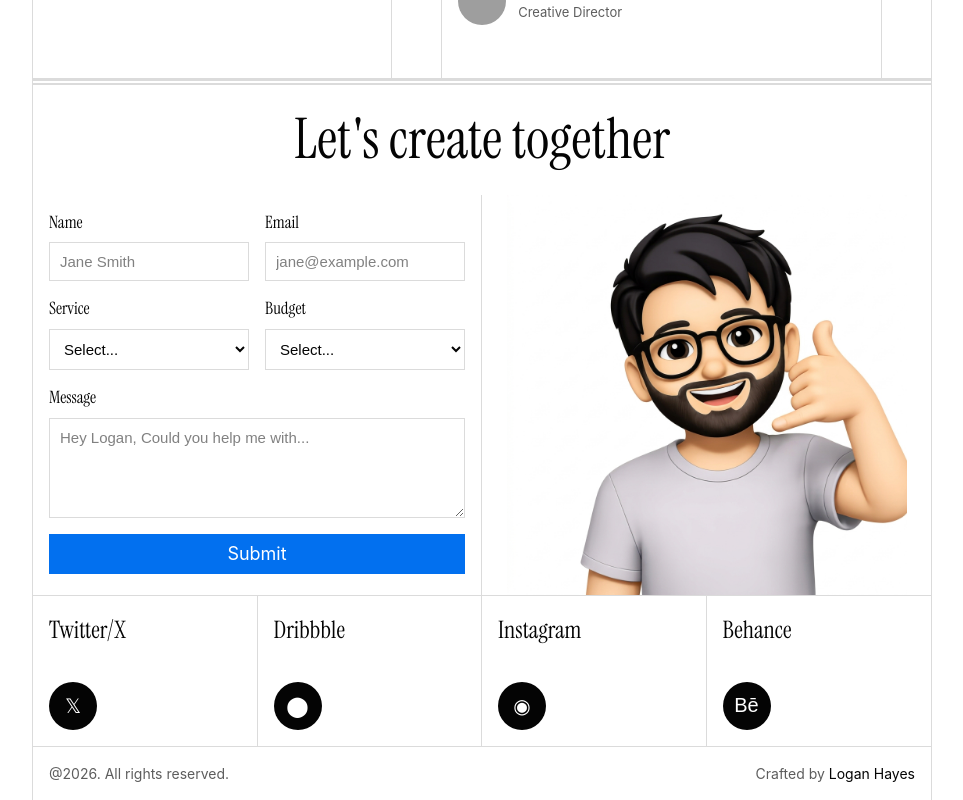
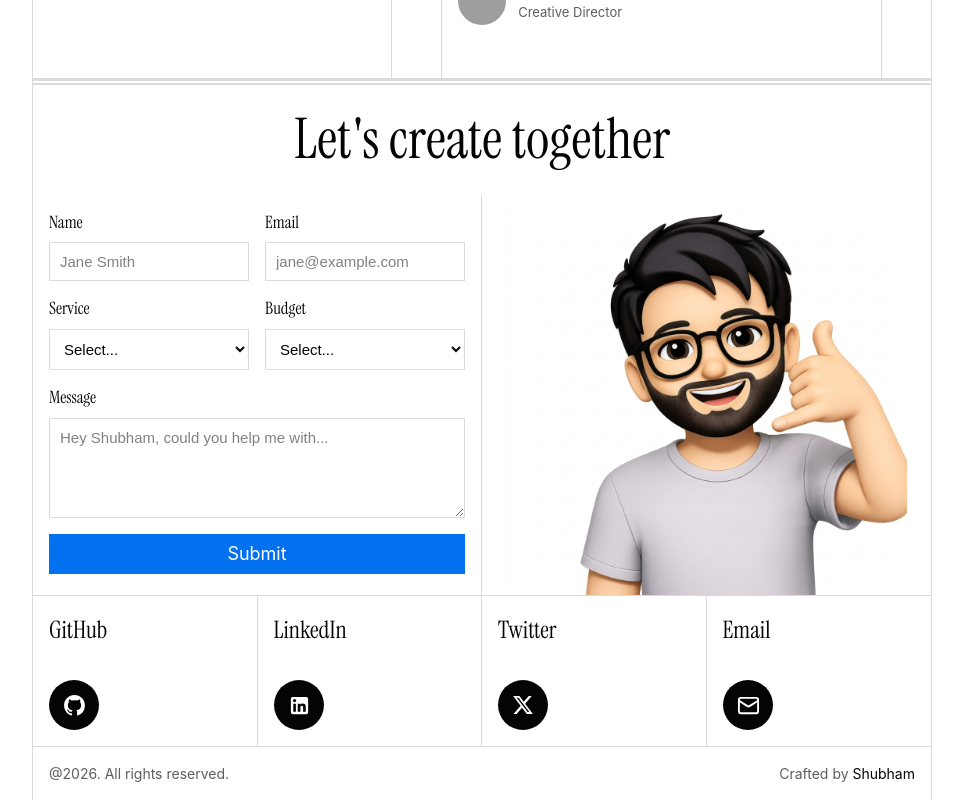
Before and after one commit to Shubham9528/Codefolio-2.0, a React (Vite) app in the folder Frontend/: page / in a window 1280 px wide. Shown: the part 5691-6491 px from the top of the page, without its empty margins (158-1121 px from the left). Built offline with nearby package versions, Linux system fonts and the light colour scheme; grey boxes are pictures that could not be loaded; a web font is replaced by a local one.

Commit message:
footer section changes

```diff
--- a/Frontend/src/components/layout/Footer.jsx
+++ b/Frontend/src/components/layout/Footer.jsx
@@ -1,9 +1,11 @@
+import { personalInfo } from "../../data/portfolioData";
+
 export function Footer() {
   return (
     <footer className="site-footer">
       <span>@{new Date().getFullYear()}. All rights reserved.</span>
       <span>
-        Crafted by <strong>Logan Hayes</strong>
+        Crafted by <strong>{personalInfo.name}</strong>
       </span>
     </footer>
   );
--- a/Frontend/src/components/sections/Contact.jsx
+++ b/Frontend/src/components/sections/Contact.jsx
@@ -3,6 +3,45 @@
 import { Button } from "../ui/Button";
 import { services, socialLinks, personalInfo } from "../../data/portfolioData";
 import contactImg from "/contact.png";
+
+function SocialIcon({ name }) {
+  const key = name?.toLowerCase();
+  switch (key) {
+    case "github":
+      return (
+        <svg width="25" height="25" viewBox="0 0 24 24" fill="currentColor" aria-hidden="true">
+          <path
+            fillRule="evenodd"
+            clipRule="evenodd"
+            d="M12 2C6.477 2 2 6.484 2 12.017c0 4.425 2.865 8.18 6.839 9.504.5.092.682-.217.682-.483 0-.237-.008-.868-.013-1.703-2.782.605-3.369-1.343-3.369-1.343-.454-1.158-1.11-1.466-1.11-1.466-.908-.62.069-.608.069-.608 1.003.07 1.53 1.032 1.53 1.032.892 1.53 2.341 1.088 2.91.832.092-.647.35-1.088.636-1.338-2.22-.253-4.555-1.113-4.555-4.951 0-1.093.39-1.988 1.029-2.688-.103-.253-.446-1.272.098-2.65 0 0 .84-.27 2.75 1.026A9.564 9.564 0 0112 6.844c.85.004 1.705.115 2.504.337 1.909-1.296 2.747-1.027 2.747-1.027.546 1.379.202 2.398.1 2.651.64.7 1.028 1.595 1.028 2.688 0 3.848-2.339 4.695-4.566 4.943.359.309.678.92.678 1.855 0 1.338-.012 2.419-.012 2.747 0 .268.18.58.688.482A10.019 10.019 0 0022 12.017C22 6.484 17.522 2 12 2z"
+          />
+        </svg>
+      );
+    case "linkedin":
+      return (
+        <svg width="23" height="23" viewBox="0 0 24 24" fill="currentColor" aria-hidden="true">
+          <path d="M19 3a2 2 0 0 1 2 2v14a2 2 0 0 1-2 2H5a2 2 0 0 1-2-2V5a2 2 0 0 1 2-2h14m-.5 15.5v-5.3a3.26 3.26 0 0 0-3.26-3.26c-.85 0-1.84.52-2.28 1.3v-1.11h-2.79v8.37h2.79v-4.93c0-.77.62-1.4 1.39-1.4a1.4 1.4 0 0 1 1.4 1.4v4.93h2.75M6.88 8.56a1.68 1.68 0 0 0 1.68-1.68c0-.93-.75-1.69-1.68-1.69a1.69 1.69 0 0 0-1.69 1.69c0 .93.76 1.68 1.69 1.68m1.39 9.94v-8.37H5.5v8.37h2.77z" />
+        </svg>
+      );
+    case "twitter":
+    case "x":
+      return (
+        <svg width="22" height="22" viewBox="0 0 24 24" fill="currentColor" aria-hidden="true">
+          <path d="M18.244 2.25h3.308l-7.227 8.26 8.502 11.24H16.17l-5.214-6.817L4.99 21.75H1.68l7.73-8.835L1.254 2.25H8.08l4.713 6.231zm-1.161 17.52h1.833L7.084 4.126H5.117z" />
+        </svg>
+      );
+    case "email":
+    case "mail":
+      return (
+        <svg width="23" height="23" viewBox="0 0 24 24" fill="none" stroke="currentColor" strokeWidth="2" strokeLinecap="round" strokeLinejoin="round" aria-hidden="true">
+          <rect width="20" height="16" x="2" y="4" rx="2" />
+          <path d="m22 7-8.97 5.7a1.94 1.94 0 0 1-2.06 0L2 7" />
+        </svg>
+      );
+    default:
+      return null;
+  }
+}
 
 export function Contact() {
   const [sent, setSent] = useState(false);
@@ -69,7 +108,7 @@
             Message
             <textarea
               name="message"
-              placeholder="Hey Logan, Could you help me with..."
+              placeholder="Hey Shubham, could you help me with..."
               required
             />
           </label>
@@ -86,12 +125,22 @@
       </div>
 
       <div className="social-grid">
-        {socialLinks.map((s) => (
-          <a href={s.url} target="_blank" rel="noreferrer" key={s.label}>
-            <span>{s.label}</span>
-            <span className="social-icon">{s.symbol}</span>
-          </a>
-        ))}
+        {socialLinks.map((s) => {
+          const isMail = s.url?.startsWith("mailto:");
+          return (
+            <a
+              href={s.url}
+              target={isMail ? undefined : "_blank"}
+              rel={isMail ? undefined : "noreferrer"}
+              key={s.label}
+            >
+              <span>{s.label}</span>
+              <span className="social-icon">
+                <SocialIcon name={s.iconName || s.label} />
+              </span>
+            </a>
+          );
+        })}
       </div>
     </section>
   );
--- a/Frontend/src/data/portfolioData.js
+++ b/Frontend/src/data/portfolioData.js
@@ -258,10 +258,10 @@
 ];
 
 export const socialLinks = [
-  { label: "Twitter/X", url: "https://x.com", symbol: "𝕏" },
-  { label: "Dribbble", url: "https://dribbble.com", symbol: "⬤" },
-  { label: "Instagram", url: "https://instagram.com", symbol: "◉" },
-  { label: "Behance", url: "https://behance.net", symbol: "Bē" },
+  { label: "GitHub", url: "https://github.com/Shubham9528", iconName: "Github", symbol: "GH" },
+  { label: "LinkedIn", url: "https://linkedin.com", iconName: "Linkedin", symbol: "in" },
+  { label: "Twitter", url: "https://twitter.com", iconName: "Twitter", symbol: "𝕏" },
+  { label: "Email", url: "mailto:hello@shubham.dev", iconName: "Mail", symbol: "✉" },
 ];
 
 export const navMenu = [
--- a/Frontend/src/index.css
+++ b/Frontend/src/index.css
@@ -761,11 +761,20 @@
   background: var(--foreground);
   color: var(--background);
   border-radius: 50%;
-  width: 48px;
-  height: 48px;
+  width: 50px;
+  height: 50px;
   display: grid;
   place-items: center;
-  font: 500 20px Arial, sans-serif;
+  transition: transform 0.5s cubic-bezier(0.34, 1.25, 0.64, 1), background 0.2s;
+  will-change: transform;
+}
+
+.social-icon svg {
+  display: block;
+}
+
+.social-grid a:hover .social-icon {
+  transform: rotate(360deg);
 }
 
 /* Site Footer */
```
